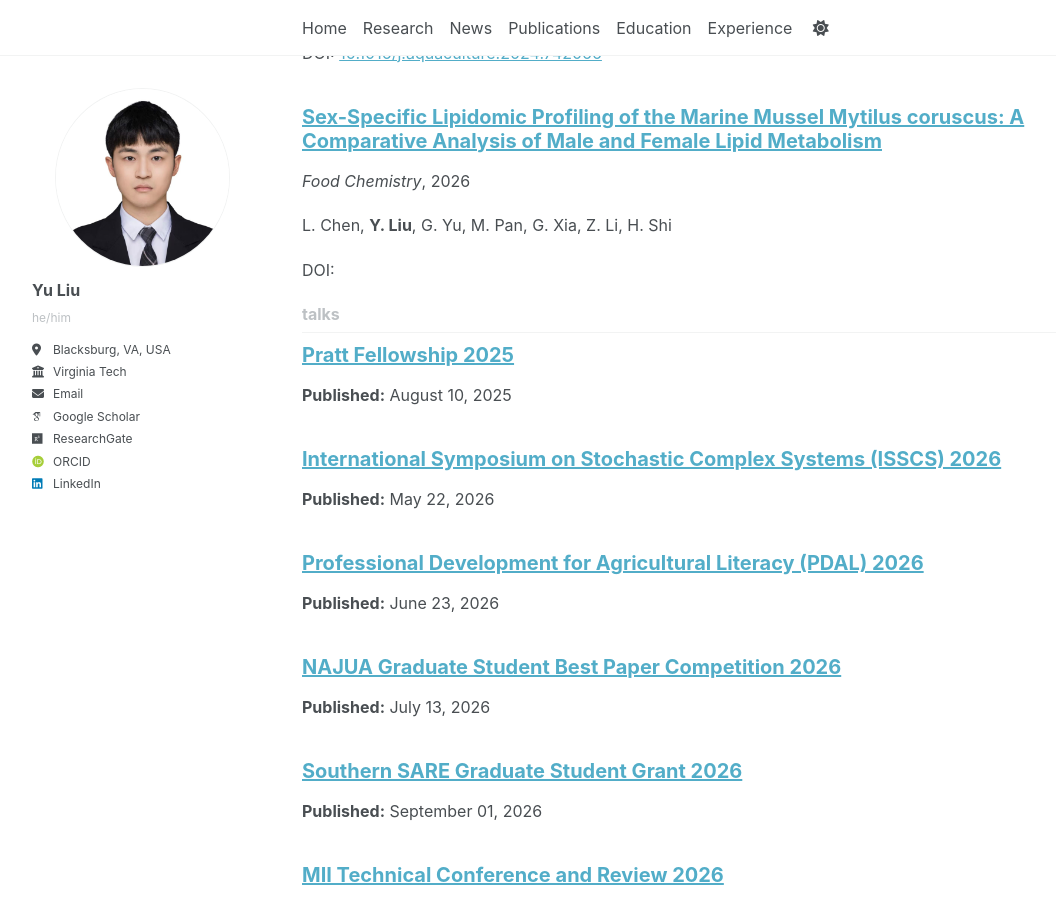
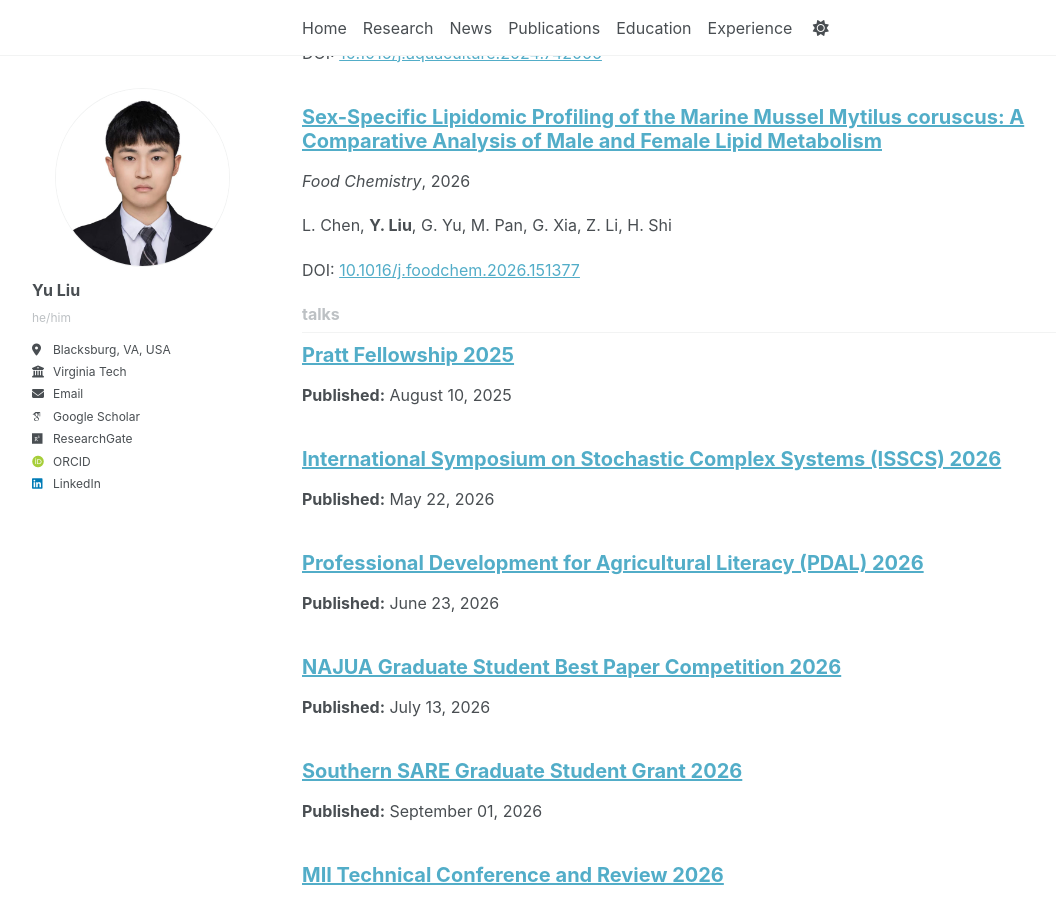
Before and after one commit to yuliu0322/yuliu0322.github.io, a Jekyll site: the page built from _pages/collection-archive.html, in a window 1280 px wide and 900 px high, scrolled down 2042 px. Shown: the whole window, without its empty margins (66-1122 px from the left). Built offline with Jekyll 4.4.1, drawn with Linux system fonts in a browser that asks for light colours; some web fonts are replaced; a script bundle is joined from its source files by our own code; library files that are not in the unit come from our copies.

Commit message:
Update 2026-09-28-mussel-sex-specific-lipidomics.md

```diff
--- a/_publications/2026-09-28-mussel-sex-specific-lipidomics.md
+++ b/_publications/2026-09-28-mussel-sex-specific-lipidomics.md
@@ -6,7 +6,7 @@ date: "2026-09-28 "
 year: "2026"
 venue: "Food Chemistry"
 authors: "L. Chen, <strong>Y. Liu</strong>, G. Yu, M. Pan, G. Xia, Z. Li, H. Shi"
-doi: ""
+doi: "10.1016/j.foodchem.2026.151377"
 pdf: "/files/mussel-sex-specific-lipidomics.pdf"
 thumbnail: "/assets/images/mussel-sex-specific-lipidomics.png"
 category: "Seafood Quality"
```
